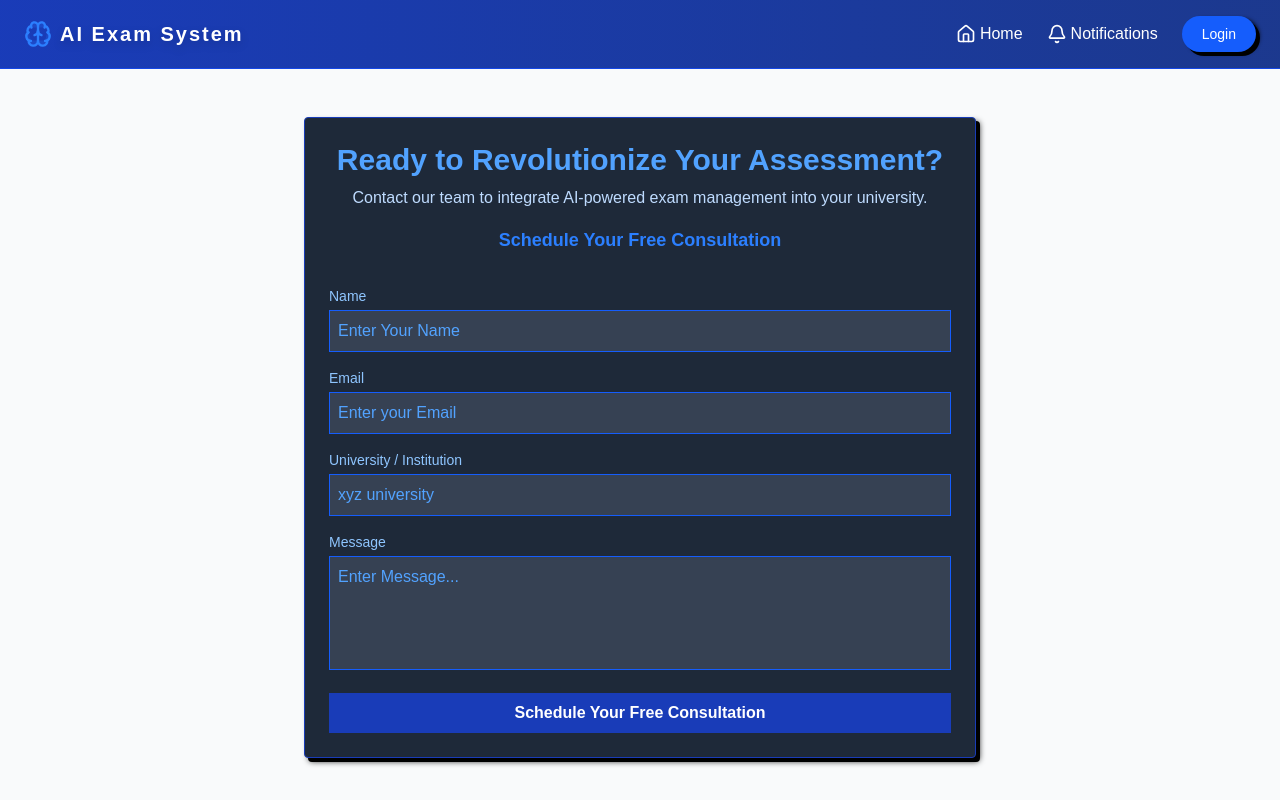
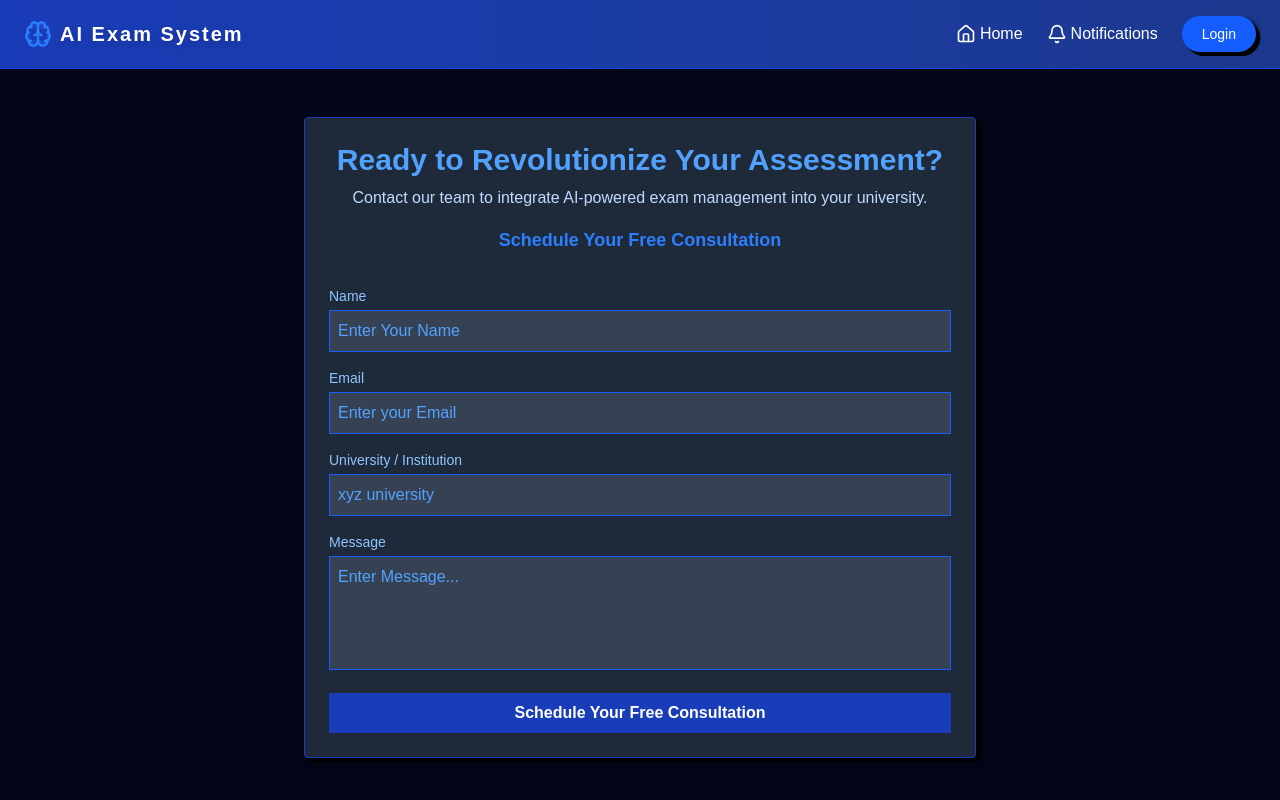
Before and after one commit to samiya2804/ExamSystem, a Next.js app: page /contact in a window 1280 px wide. Shown: the top 800 px of the page. Built offline with nearby package versions, Linux system fonts and the light colour scheme.

Commit message:
Update page.tsx
added slate color

```diff
--- a/src/app/contact/page.tsx
+++ b/src/app/contact/page.tsx
@@ -5,7 +5,7 @@ import SimpleContactForm from '@/components/ui/simple-contactform';
 
 export default function ContactPage() {
   return (
-    <div className="min-h-screen bg-gray-50 py-12 px-4 sm:px-6 lg:px-8">
+    <div className="min-h-screen bg-slate-950 py-12 px-4 sm:px-6 lg:px-8">
       <div className="max-w-4xl mx-auto">
         <SimpleContactForm />
 
```
